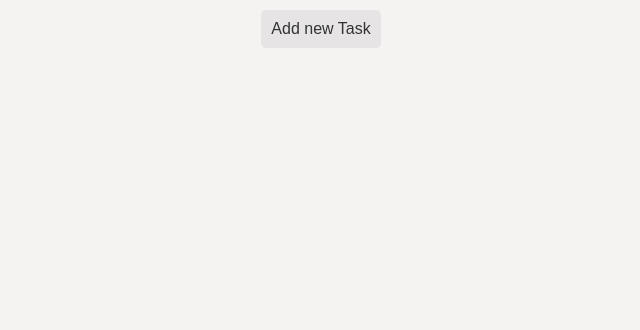
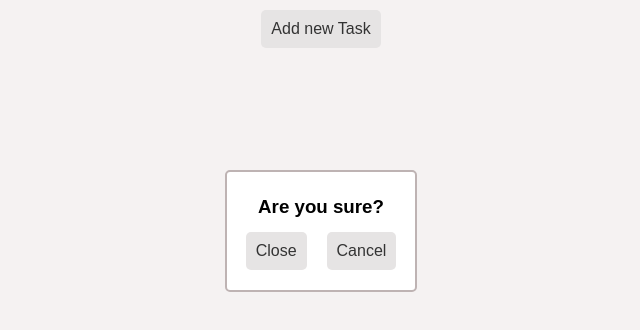
Before and after one commit to howitphils/local-storage-test, a plain HTML site: page index.html in a window 1280 px wide. Shown: the whole page, without its empty margins (319-959 px from the left). Drawn offline with Linux system fonts and the light colour scheme.

Commit message:
added dialog for modal

```diff
--- a/index.html
+++ b/index.html
@@ -24,6 +24,13 @@
           Add
         </button>
       </form>
+      <dialog class="close-form-dialog" id="close-form-dialog">
+        <h3>Are you sure?</h3>
+        <div class="dialog-buttons-container">
+          <button id="dialog-close-btn">Close</button>
+          <button id="dialog-cancel-btn">Cancel</button>
+        </div>
+      </dialog>
     </div>
 
     <script>
@@ -33,6 +40,9 @@
       const taskInput = document.getElementById("task");
       const submitTaskBtn = document.getElementById("submit-task");
       const taskList = document.getElementById("task-list");
+      const closeFormDialog = document.getElementById("close-form-dialog");
+      const dialogCloseBtn = document.getElementById("dialog-close-btn");
+      const dialogCancelBtn = document.getElementById("dialog-cancel-btn");
       const tasks = [];
 
       addTaskBtn.addEventListener("click", () => {
@@ -41,8 +51,9 @@
       });
 
       closeFormBtn.addEventListener("click", () => {
-        taskForm.classList.add("hidden");
-        taskList.classList.remove("hidden");
+        closeFormDialog.showModal();
+        // taskForm.classList.add("hidden");
+        // taskList.classList.remove("hidden");
       });
 
       taskForm.addEventListener("submit", (e) => {
@@ -52,7 +63,6 @@
         tasks.push(task);
         taskInput.value = "";
         taskForm.classList.add("hidden");
-        console.log(tasks);
         renderTasks();
       });
 
--- a/style.css
+++ b/style.css
@@ -61,12 +61,35 @@ button:hover {
   outline: none;
   box-shadow: 1px 1px 5px #beb3b3;
 }
+.task-input:focus {
+  box-shadow: 5px 5px 20px #cabfbf;
+}
 
 .submit-task-btn {
   width: 30%;
   align-self: center;
 }
 
+.close-form-dialog {
+  justify-self: center;
+  display: flex;
+  flex-direction: column;
+  justify-content: center;
+  align-items: center;
+  gap: 10px;
+  width: 15%;
+  text-align: center;
+  margin-top: 30%;
+  padding: 20px;
+  border-radius: 5px;
+  border: 2px solid #beb3b3;
+}
+
+.dialog-buttons-container {
+  display: flex;
+  gap: 20px;
+}
+
 .hidden {
   display: none;
 }
```
